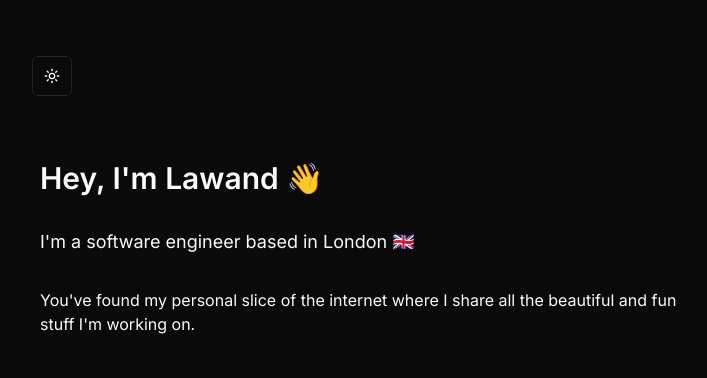
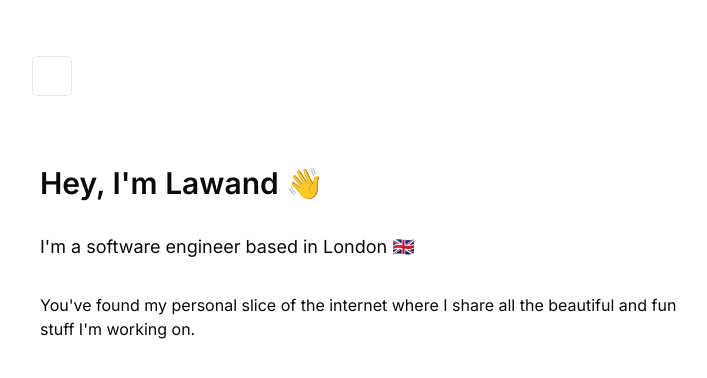
Before and after one commit to lawandothman/lwnd.me, a Next.js app: page / in a window 1280 px wide. Shown: the top 378 px of the page, without its empty margins (264-971 px from the left). Built offline with nearby package versions, Linux system fonts and the light colour scheme.

Commit message:
testing something

```diff
--- a/src/app/layout.tsx
+++ b/src/app/layout.tsx
@@ -57,7 +57,7 @@ export default function RootLayout({ children }: RootLayoutProps) {
 			>
 				<ThemeProvider
 					attribute='class'
-					defaultTheme='dark'
+					defaultTheme='system'
 					enableSystem
 					disableTransitionOnChange
 				>
```
